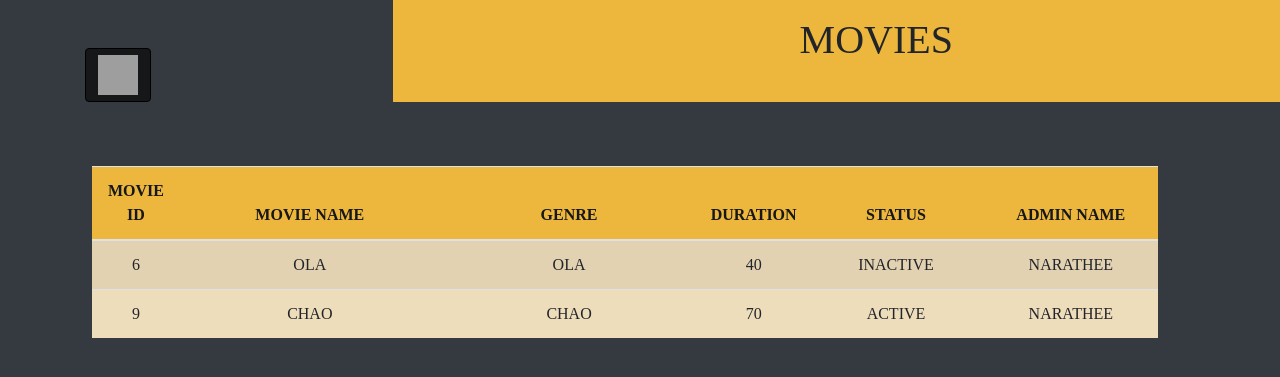
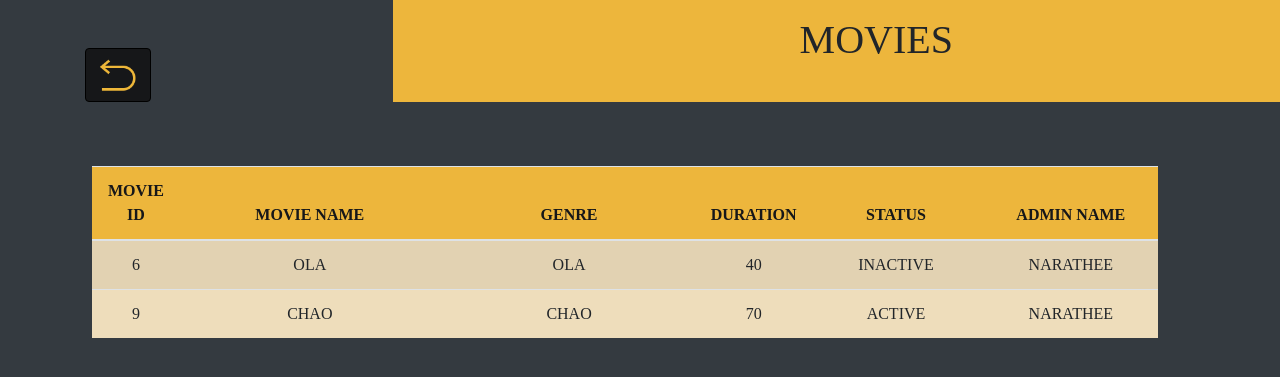
Before and after one commit to pencilpram/Chao-Guay, a PHP site: page /movielist.php in a window 1280 px wide; the page is wider, and only the part inside the window is pictured. Shown: the top 377 px of that part. Run offline with PHP 8.4, Linux system fonts and the light colour scheme; data comes from the database, SQL or seed files in the repository; some libraries are stand-ins or nearby versions; some web fonts are replaced; grey boxes are pictures that could not be loaded.

Commit message:
commit return icon

```diff
--- a/movielist.php
+++ b/movielist.php
@@ -21,7 +21,7 @@ $mysqli = new mysqli("localhost", "root", null, "ChaoGuay");
     <div class="py-5">
         <div class="container" style="text-align:left; position:relative;">
             <div class="row" style="text-align: left; width:1290px; position:relative;">
-                <div class="col-3"><a class="btn btn-primary" href="movies.html" style="background-color:#161719; border:1px solid black; color:#161719;"><img src="images/home.png" style="width:40px; height:40px;"></a>
+                <div class="col-3"><a class="btn btn-primary" href="movies.html" style="background-color:#161719; border:1px solid black; color:#161719;"><img src="images/return.png" style="width:40px; height:40px;"></a>
                 </div>
                 <div class="col-9" style="background-color:#EDB63C; text-align:center;margin-top:-6%;">
                     <span style="font-size:40px;top:30%;position:relative;">MOVIES</span>
--- a/ticket.php
+++ b/ticket.php
@@ -46,7 +46,7 @@ if (isset($_POST['Submit'])) {
     <div class="py-5">
         <div class="container">
             <div class="row" style="text-align: left;">
-                <div class="col-md-12"><a class="btn btn-primary" href="home.php" style="background-color:#161719; border:1px solid black; color:#161719;"><img src="images/home.png" style="width:40px; height:40px;"></a></div>
+                <div class="col-md-12"><a class="btn btn-primary" href="home.php" style="background-color:#161719; border:1px solid black; color:#161719;"><img src="images/return.png" style="width:40px; height:40px;"></a></div>
             </div>
         </div>
     </div>
```
